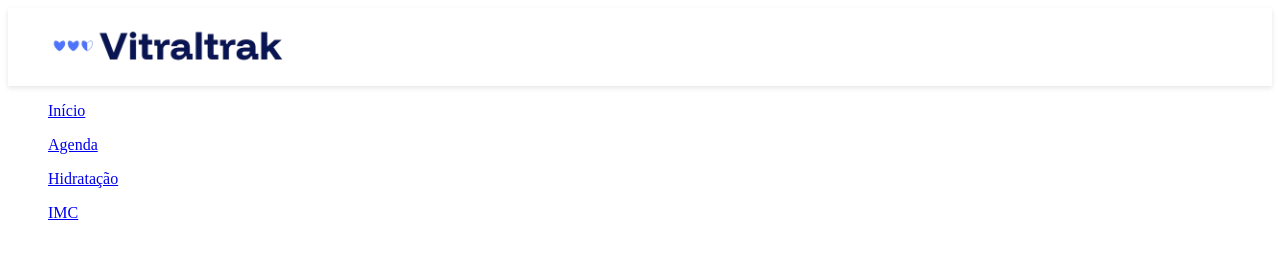
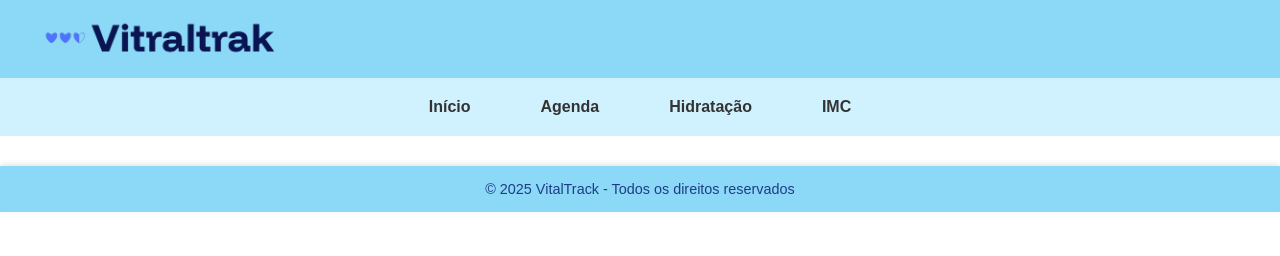
Before and after one commit to JesseLessaB/vitalTrack, a plain HTML site: page vitalTrack/telaDashboard/imc.html in a window 1280 px wide. Drawn offline with Linux system fonts and the light colour scheme.

Commit message:
alterações e contrução dos códigos

```diff
--- a/vitalTrack/telaDashboard/imc.html
+++ b/vitalTrack/telaDashboard/imc.html
@@ -7,17 +7,24 @@
   <link rel="stylesheet" href="inicio.css">
 </head>
 <body>
-  <header>
+ <header>
     <img class="logo" src="../imagem/Captura_de_tela_2025-09-23_162551-removebg-preview.png" alt="VitalTrack">
-    <div class="perfil">
-    </div>
+    <div class="perfil"></div>
   </header>
 
-  <nav class="topicos">
-    <ul><a href="inicio.html">Início</a></ul>
-    <ul><a href="agenda.html">Agenda</a></ul>
-    <ul><a href="hidratacao.html">Hidratação</a></ul>
-    <ul><a href="imc.html">IMC</a></ul>
+  <nav>
+    <ul class="topicos">
+      <li><a href="inicio.html"><strong>Início</strong></a></li>
+      <li><a href="agenda.html"><strong>Agenda</strong></a></li>
+      <li><a href="hidratacao.html"><strong>Hidratação</strong></a></li>
+      <li><a href="imc.html"><strong>IMC</strong></a></li>
+    </ul>
   </nav>
+  <main>
+
+  </main>
+  <footer class="rodape">
+    <p>&copy; 2025 VitalTrack - Todos os direitos reservados</p>
+  </footer>
 </body>
 </html>
--- a/vitalTrack/telaDashboard/inicio.css
+++ b/vitalTrack/telaDashboard/inicio.css
@@ -1,11 +1,58 @@
+* {
+  margin: 0;
+  padding: 0;
+  box-sizing: border-box;
+  font-family: "Poppins", sans-serif;
+}
+
 header {
   display: flex;
   justify-content: space-between;
   align-items: center;
-    background: #fff;
+  background-color: #8bd8f7;
   padding: 15px 30px;
   box-shadow: 0 2px 5px rgba(0,0,0,0.1);
+
 }
-.logo{
+
+.logo {
   height: 3rem;
 }
+
+
+nav {
+  background-color: #d0f2ff;
+  padding: 20px 0;
+}
+
+.topicos {
+  display: flex;
+  justify-content: center;
+  align-items: center;
+  list-style: none;
+  gap: 20px;
+}
+
+.topicos li a {
+  text-decoration: none;
+  color: #333;
+  font-weight: 500;
+  padding: 8px 25px;
+  border-radius: 8px;
+  transition: 0.3s;
+}
+
+.topicos li a:hover {
+  background: #1f3c88;
+  color: #fff;
+}
+
+.rodape  {
+  background-color: #8bd8f7;
+  text-align: center;
+  padding: 15px;
+  margin-top: 30px;
+  font-size: 0.9rem;
+  color:  #1f3c88;
+  box-shadow: 0 -2px 5px rgba(0,0,0,0.1);
+}
--- a/vitalTrack/telaLogin/cadastro.js
+++ b/vitalTrack/telaLogin/cadastro.js
@@ -33,5 +33,5 @@ document.getElementById("formCadastro").addEventListener("submit", function(e) {
   localStorage.setItem("usuario", JSON.stringify(usuario));
 
   alert("Conta criada com sucesso! Faça login para continuar.");
-  window.location.href = "login.html";
+  window.location.href = "../telaLogin/login.html";
 });
```
Also changed, not shown: vitalTrack/telaApresentação/index.html (+1 -1 lines), vitalTrack/telaDashboard/agenda.html (+15 -8 lines), vitalTrack/telaDashboard/hidratacao.html (+15 -8 lines), vitalTrack/telaDashboard/inicio.html (+15 -8 lines), vitalTrack/telaLogin/cadastro.html (+1 -1 lines), vitalTrack/telaLogin/login.html (+1 -1 lines). Lines whose indentation alone changed are shown as unchanged.
